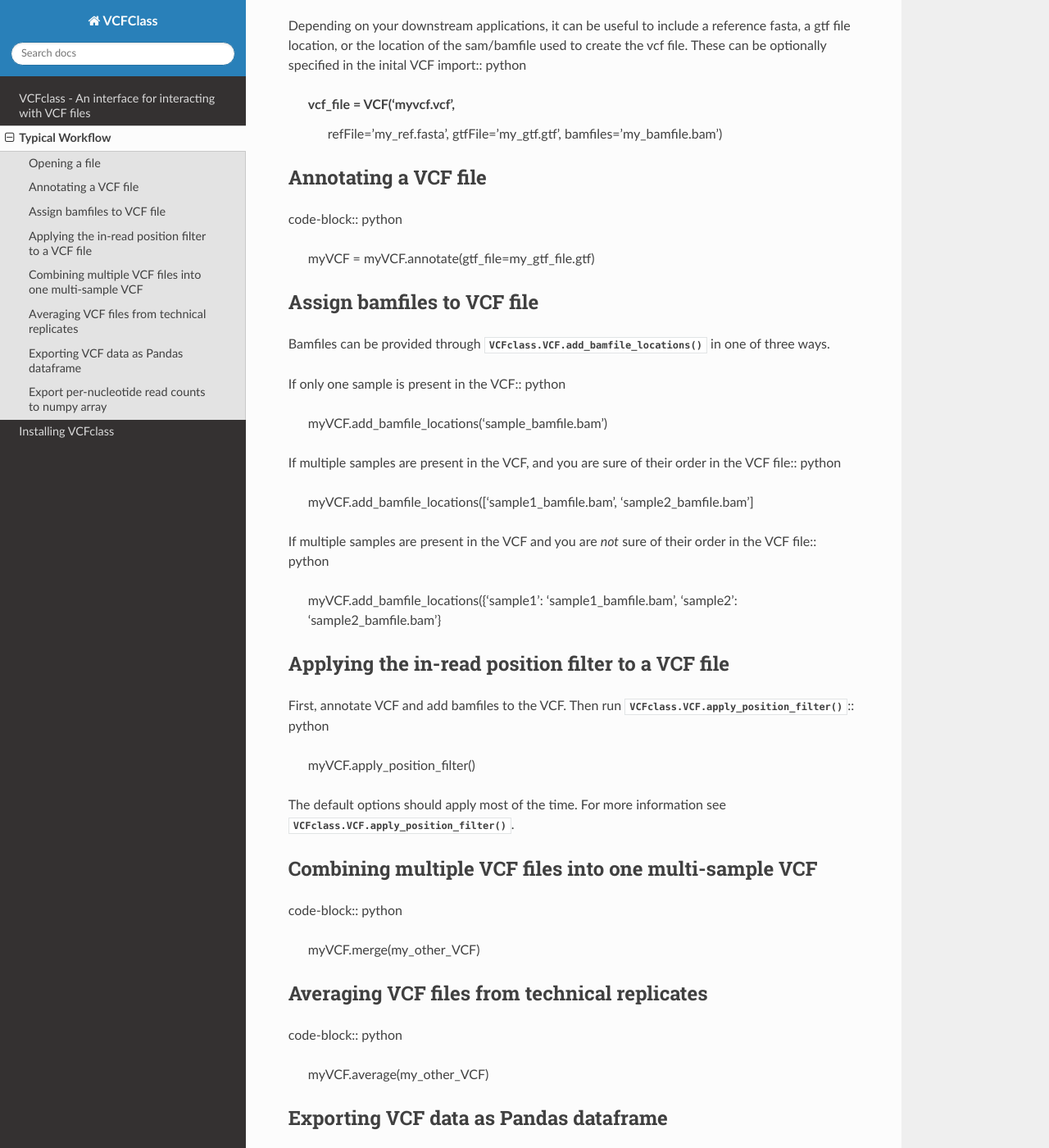
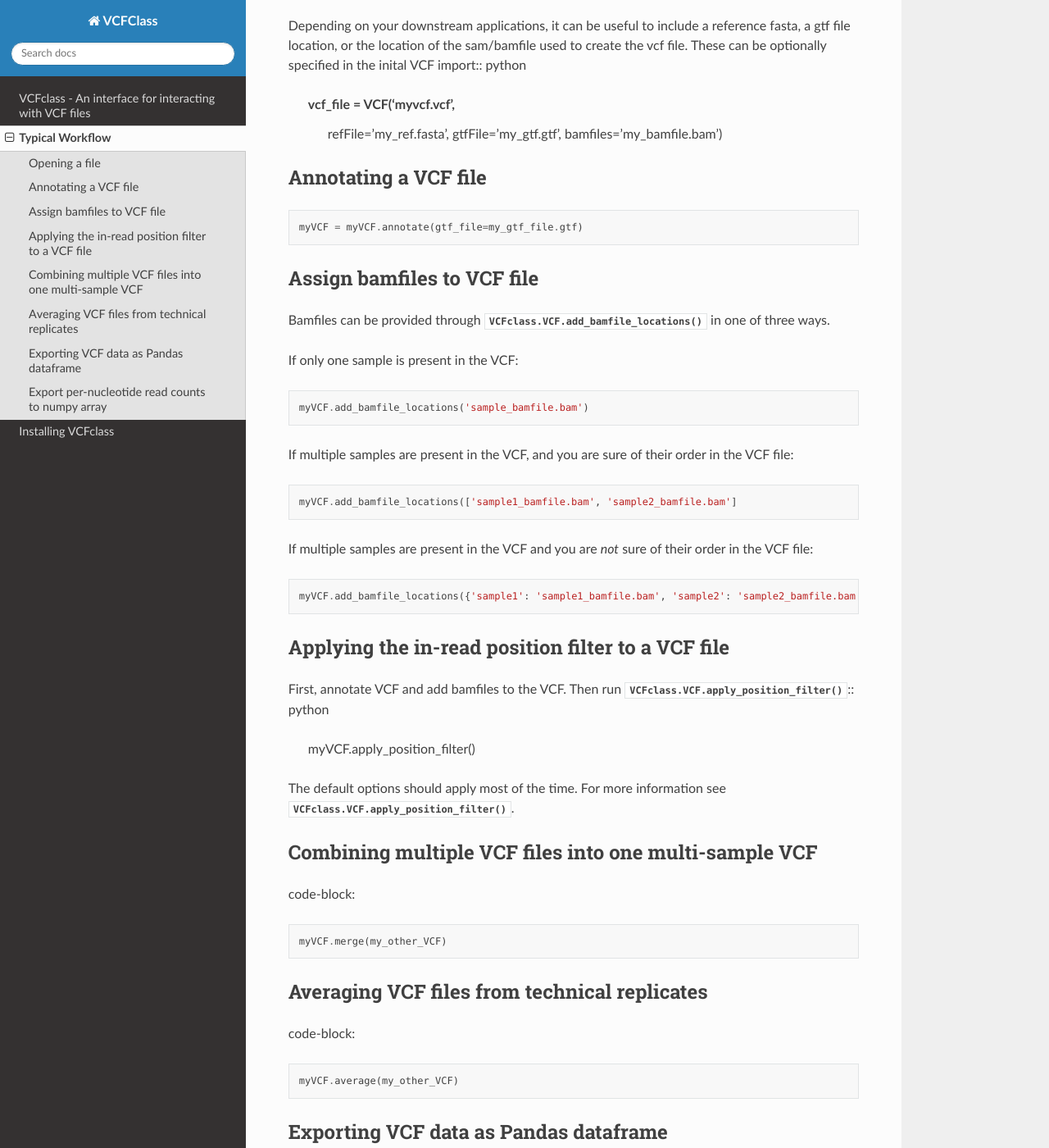
Before and after one commit to JosephLalli/VCFclass, a Sphinx documentation site: the page built from docs/usage.rst, in a window 1280 px wide and 1400 px high, scrolled down 426 px. Shown: the whole window at 82% size. Built offline with Sphinx 7.4.7 and the Read the Docs theme 2.0.0, drawn with Linux system fonts in a browser that asks for light colours; some of the changed text lies outside the part shown.

Commit message:
doc update

```diff
--- a/docs/conf.py
+++ b/docs/conf.py
@@ -12,8 +12,7 @@
 
 import os
 import sys
-sys.path.insert(0, '..')
-sys.path.insert(0, '../..')
+sys.path.insert(0, os.path.abspath('..'))
 
 
 # -- Project information -----------------------------------------------------
--- a/docs/usage.rst
+++ b/docs/usage.rst
@@ -30,7 +32,7 @@ in the inital VCF import:: python
 Annotating a VCF file
 =====================
 
-code-block:: python
+.. code-block:: python
 
    myVCF = myVCF.annotate(gtf_file=my_gtf_file.gtf)
 
@@ -39,17 +41,17 @@ Assign bamfiles to VCF file
 
 Bamfiles can be provided through :meth:`VCFclass.VCF.add_bamfile_locations` in one of three ways.
 
-If only one sample is present in the VCF:: python
+If only one sample is present in the VCF::
 
    myVCF.add_bamfile_locations('sample_bamfile.bam')
 
 If multiple samples are present in the VCF, and you are sure of their
-order in the VCF file:: python
+order in the VCF file::
 
    myVCF.add_bamfile_locations(['sample1_bamfile.bam', 'sample2_bamfile.bam']
 
 If multiple samples are present in the VCF and you are *not* sure of their
-order in the VCF file:: python
+order in the VCF file::
 
    myVCF.add_bamfile_locations({'sample1': 'sample1_bamfile.bam', 'sample2': 'sample2_bamfile.bam'}
 
@@ -66,27 +68,27 @@ The default options should apply most of the time. For more information see :met
 Combining multiple VCF files into one multi-sample VCF
 ======================================================
 
-code-block:: python
+code-block::
 
    myVCF.merge(my_other_VCF)
 
 Averaging VCF files from technical replicates
 =============================================
 
-code-block:: python
+code-block::
 
    myVCF.average(my_other_VCF)
 
 Exporting VCF data as Pandas dataframe
 ======================================
 
-code-block:: python
+code-block::
 
    myVCF_DF = myVCF.to_dataframe()
 
 Export per-nucleotide read counts to numpy array
 ================================================
 
-code-block:: python
+code-block::
 
    myVCF_array = myVCF.to_numpy()
```
Also changed, not shown: other parts of docs/usage.rst (+2 -0 lines).
